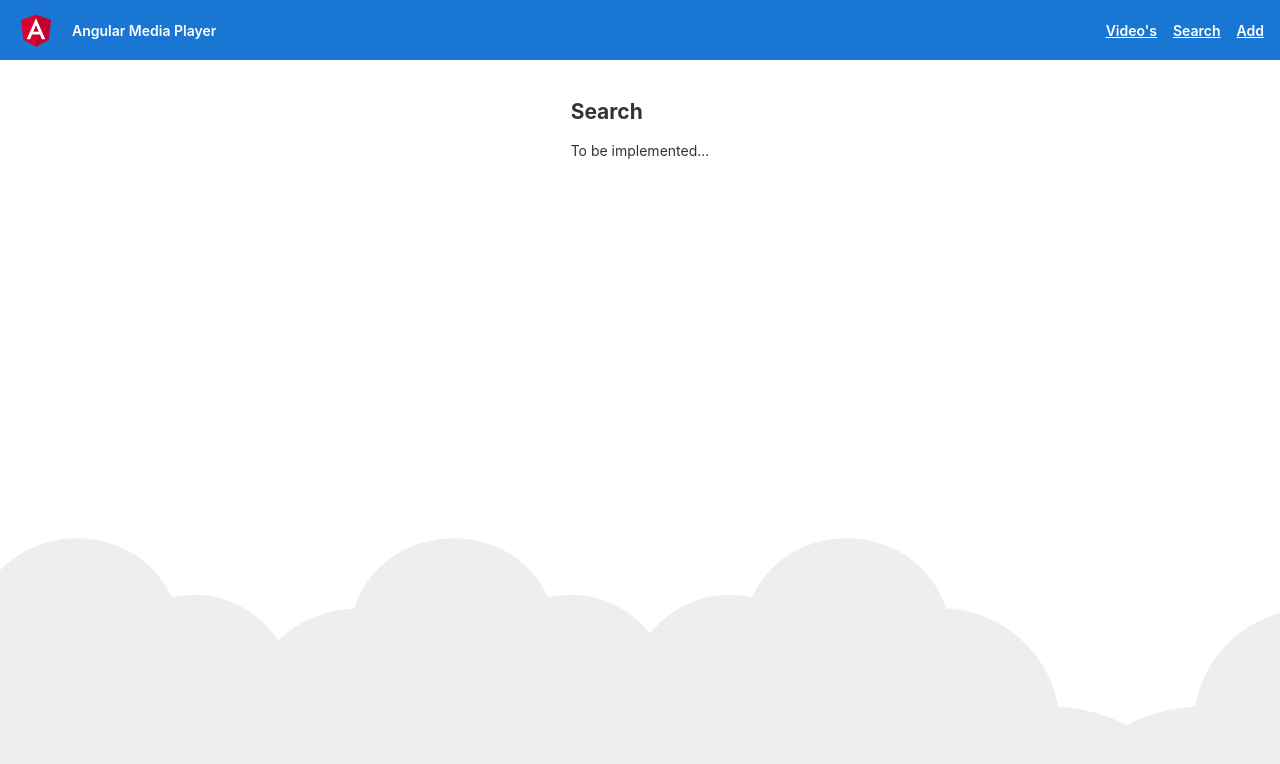
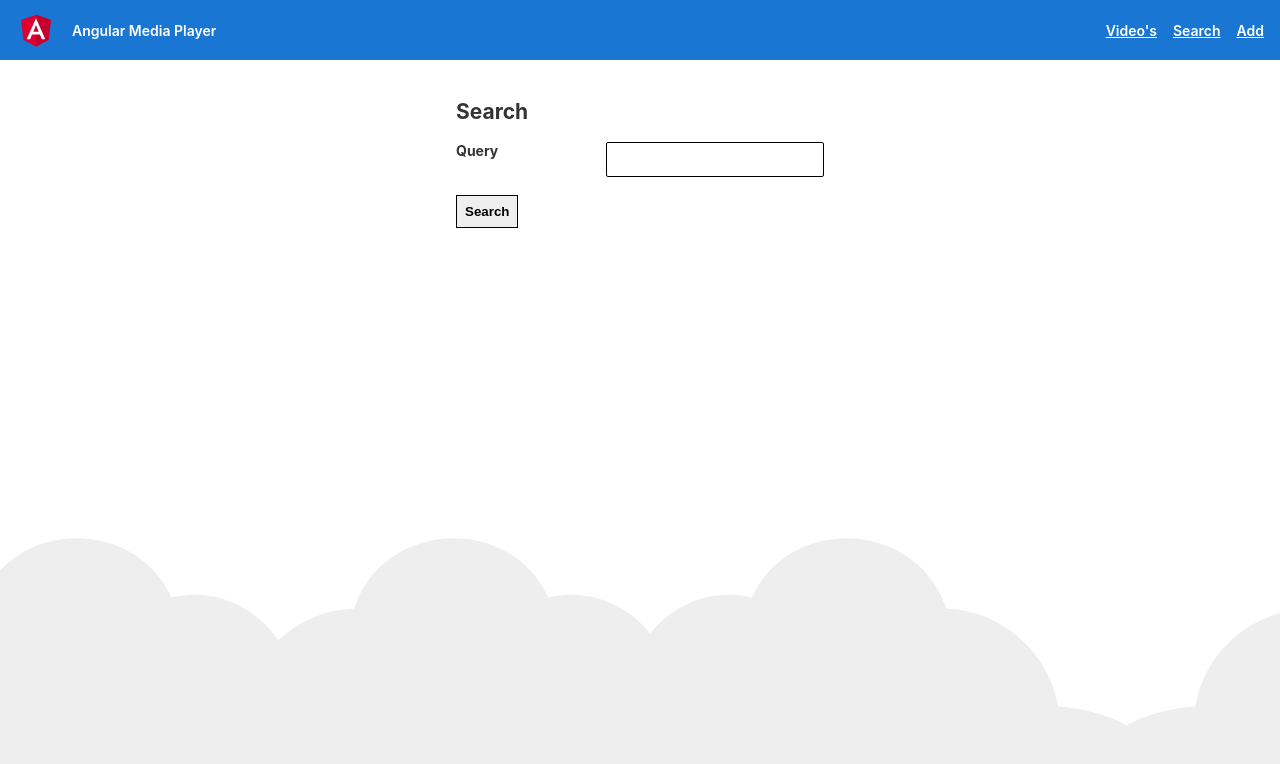
Before and after one commit to mvdam/ng-media-player, an Angular app: page /search in a window 1280 px wide. Shown: the top 764 px of the page. Built offline with nearby package versions, Linux system fonts and the light colour scheme.

Commit message:
feat: implement search form

```diff
--- a/src/app/search/search.component.html
+++ b/src/app/search/search.component.html
@@ -1,2 +1,22 @@
 <h2>Search</h2>
-<p>To be implemented...</p>
+<div class="formWrapper">
+  <div class="formRow">
+    <label for="query">Query</label>
+    <input id="query" type="text" [(ngModel)]="searchQuery" />
+  </div>
+  <div class="formRow">
+    <button type="button" (click)="handleSubmit()">Search</button>
+  </div>
+</div>
+
+<div class="results" *ngIf="results !== null">
+  <h2>Results ({{ results.length }})</h2>
+  <a
+    class="result"
+    *ngFor="let result of results"
+    routerLink="/play/{{ result.id }}"
+  >
+    <img src="{{ result.thumbnailUrl }}" />
+    <p>{{ result.title }}</p>
+  </a>
+</div>
--- a/src/app/search/search.component.scss
+++ b/src/app/search/search.component.scss
@@ -0,0 +1,51 @@
+.formWrapper {
+  display: flex;
+  flex-direction: column;
+}
+
+.formRow {
+  display: flex;
+  margin-bottom: 18px;
+
+  label {
+    width: 150px;
+    display: block;
+    font-weight: bold;
+  }
+
+  input {
+    width: 200px;
+    padding: 8px;
+    border: 1px solid #000;
+    border-radius: 2px;
+    font-family: -apple-system, BlinkMacSystemFont, "Segoe UI", Roboto,
+      Helvetica, Arial, sans-serif, "Apple Color Emoji", "Segoe UI Emoji",
+      "Segoe UI Symbol";
+    font-size: 14px;
+    outline: none;
+  }
+
+  button {
+    padding: 8px;
+    border: 1px solid #000;
+    font-weight: bold;
+  }
+}
+
+.result {
+  display: flex;
+  flex-direction: row;
+  padding: 8px;
+  color: black;
+  text-decoration: none;
+  border: 1px solid transparent;
+
+  img {
+    width: 60px;
+    margin-right: 16px;
+  }
+
+  &:hover {
+    border-color: #000;
+  }
+}
--- a/src/app/search/search.component.ts
+++ b/src/app/search/search.component.ts
@@ -1,10 +1,36 @@
-import { Component } from '@angular/core';
+import { Component, OnInit } from '@angular/core';
+import { Video } from 'src/domain/video';
+import { VideoService } from '../video.service';
+import { ActivatedRoute, Router } from '@angular/router';
+import { filter } from 'rxjs';
 
 @Component({
   selector: 'app-search',
   templateUrl: './search.component.html',
-  styleUrls: ['./search.component.scss']
+  styleUrls: ['./search.component.scss'],
 })
-export class SearchComponent {
+export class SearchComponent implements OnInit {
+  searchQuery = '';
+  results: Video[] | null = null;
 
+  constructor(
+    private videoService: VideoService,
+    private route: ActivatedRoute,
+    private router: Router
+  ) {}
+
+  handleSubmit() {
+    this.router.navigate(['/search'], { queryParams: { q: this.searchQuery } });
+  }
+
+  searchVideos() {
+    this.results = this.videoService.findByQuery(this.searchQuery);
+  }
+
+  ngOnInit() {
+    this.route.queryParams.pipe(filter((p) => p['q'])).subscribe((params) => {
+      this.searchQuery = params['q'];
+      this.searchVideos();
+    });
+  }
 }
--- a/src/app/video.service.ts
+++ b/src/app/video.service.ts
@@ -33,6 +33,14 @@ export class VideoService {
     return this.videos.find((v) => v.id === id);
   }
 
+  findByQuery(query: string) {
+    return this.videos.filter(
+      (v) =>
+        v.title.toLowerCase().includes(query.toLowerCase()) ||
+        v.description?.toLowerCase().includes(query.toLowerCase())
+    );
+  }
+
   addVideo(video: NewVideo) {
     this.videos = [
       ...this.videos,
```
Also changed, not shown: 1 other file (tests, documents, lock files or other folders).
